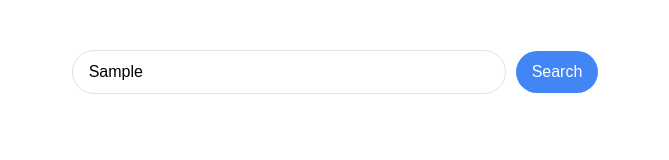
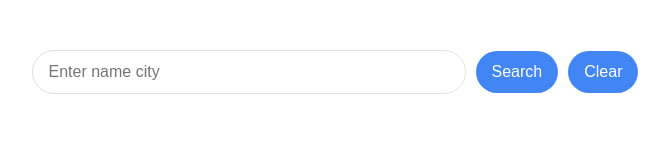
Before and after one commit to GigiKrugman/QualityOfLifeJs, a plain HTML site: page index.html in a window 1280 px wide. Both pictures are taken after typing "Sample" into the empty fields and a click on the button "Search". Shown: the whole page, without its empty margins (305-974 px from the left). Drawn offline with Linux system fonts and the light colour scheme; no server answers.

Commit message:
CLear feat/JS added

```diff
--- a/index.html
+++ b/index.html
@@ -14,7 +14,12 @@
         inputmode="search"
         placeholder="Enter name city"
       />
-      <button type="submit" id="submit-btn">Search</button>
+      <button type="submit" id="submit-btn" onclick="clearInput()">
+        Search
+      </button>
+      <button type="submit" id="clear-btn" onclick="clearContent()">
+        Clear
+      </button>
     </form>
     <div id="results-list">
       <div id="results-list-categories"></div>
--- a/script.js
+++ b/script.js
@@ -5,6 +5,10 @@ document
     const city = document.getElementById("search-input").value;
     getCityData(city);
   });
+
+function clearInput() {
+  document.getElementById("search-form").reset();
+}
 
 function getCityData(city) {
   fetch(
@@ -58,3 +62,7 @@ function displayData(data, image) {
 
   //document.getElementById("results-list").innerHTML = results;
 }
+
+function clearContent() {
+  document.getElementById("results-list").innerHTML = "";
+}
--- a/style.css
+++ b/style.css
@@ -23,6 +23,7 @@ body {
   justify-content: center; /* Center horizontally */
   align-items: center; /* Center vertically */
   margin-top: 50px; /* Add margin from top */
+  padding: 0 10px;
 }
 
 /* Style the search input box */
@@ -35,7 +36,8 @@ body {
 }
 
 /* Style the search button */
-#submit-btn {
+#submit-btn,
+#clear-btn {
   background-color: #4285f4; /* Set background color */
   border: none; /* Remove border */
   border-radius: 24px; /* Set border radius to make it round */
@@ -107,3 +109,7 @@ body {
   border-radius: 10px;
   margin: 5px 15px;
 }
+
+/* #delete-btn {
+  display: none;
+} */
```
